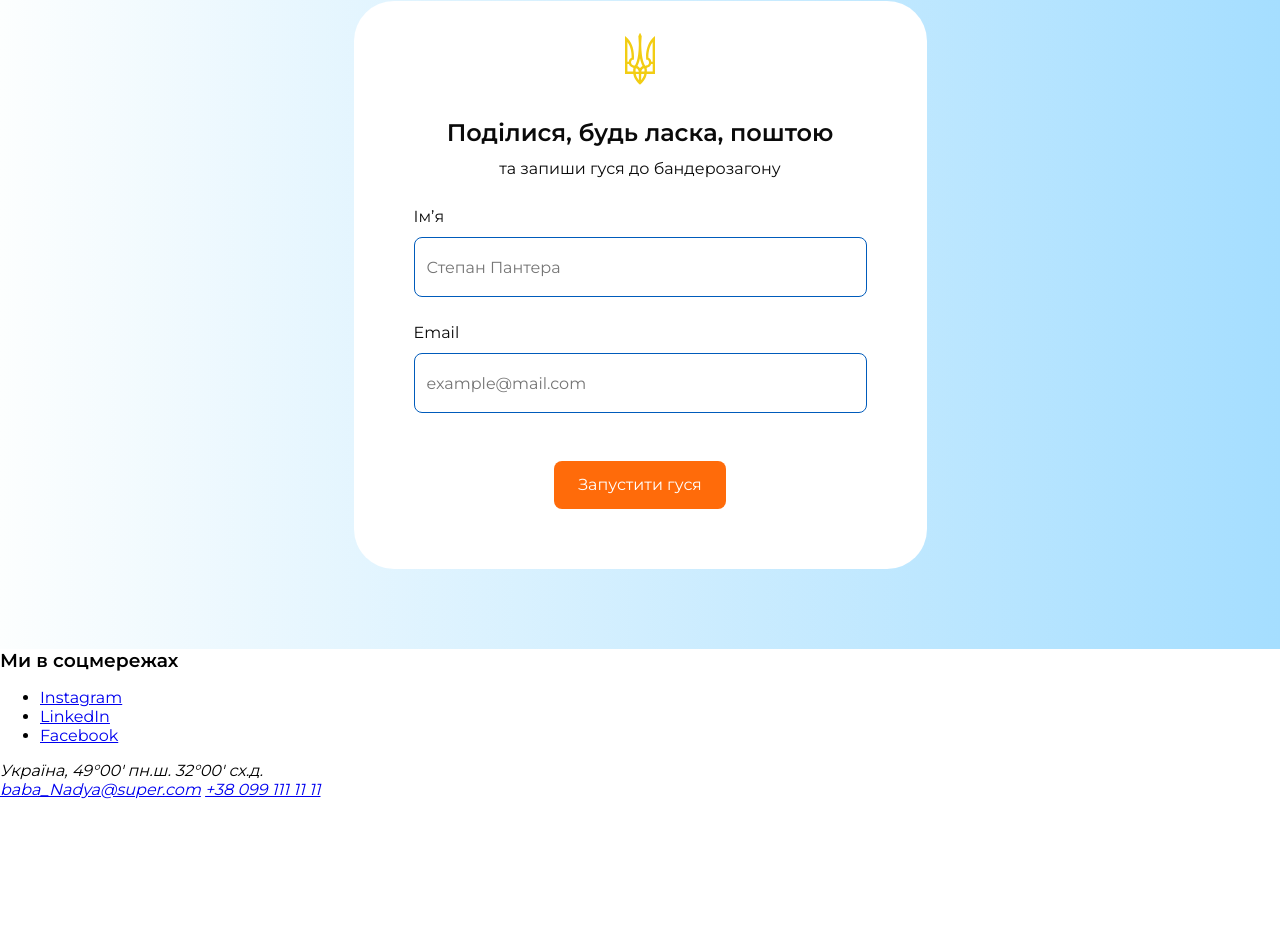
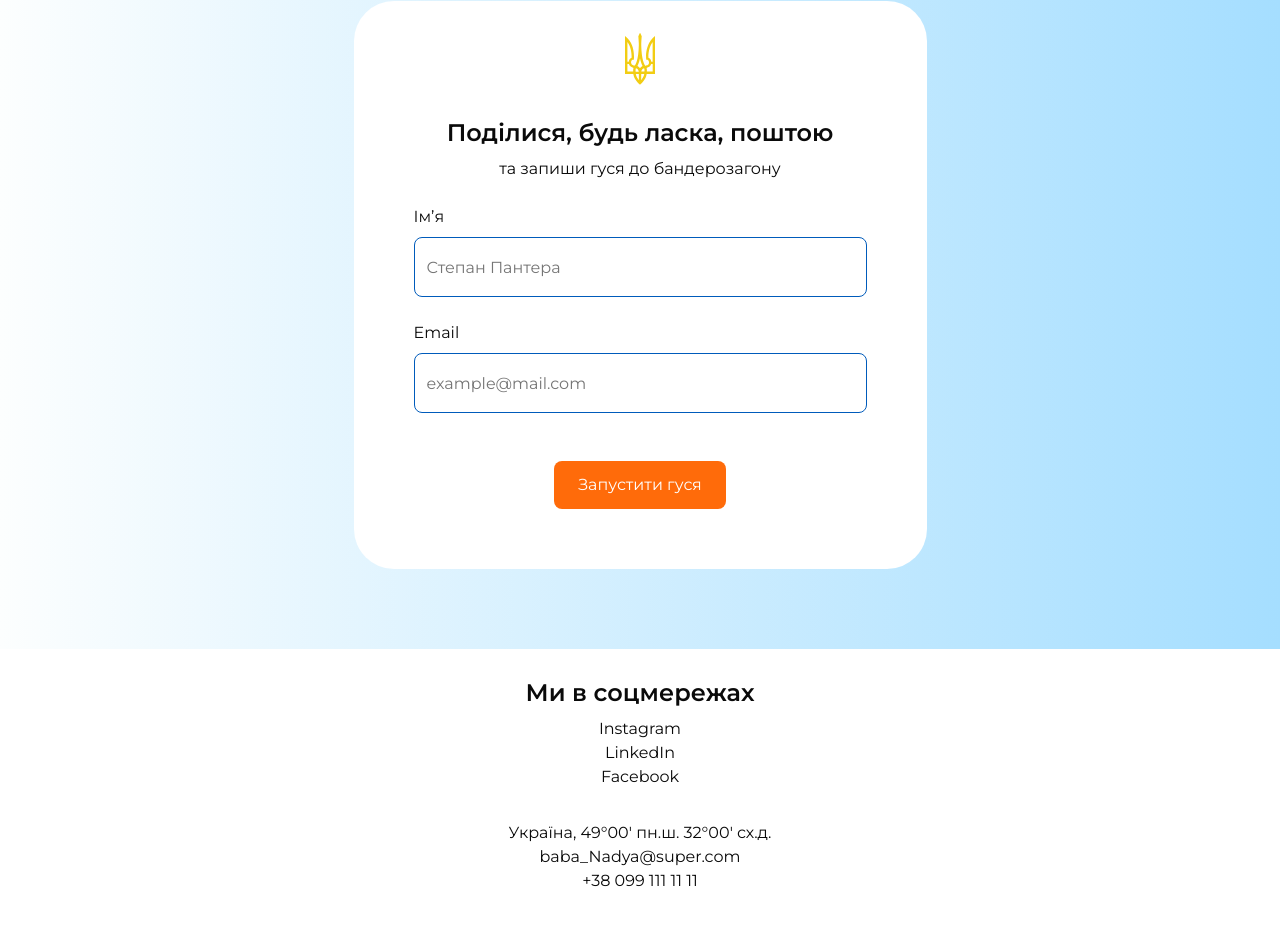
Before and after one commit to ur-Hanna/prof-marathon-goit, a plain HTML site: page index.html in a window 1280 px wide. Shown: the part 1737-2662 px from the top of the page. Before the commit the page ends 2536 px from the top, so only its background shows below. Drawn offline with Linux system fonts and the light colour scheme; files whose address does not match are found by name.

Commit message:
feature/add buttons styles, transition, footer styles

```diff
--- a/styles/style.css
+++ b/styles/style.css
@@ -18,6 +18,17 @@ h6,
 p {
   margin: 0;
   padding: 0;
+}
+
+/* стилі наведених кнопок */
+button {
+  cursor: pointer;
+  transition: box-shadow 200ms linear;
+}
+
+button:hover,
+button:focus {
+  box-shadow: 0px 10px 10px -6px rgba(107, 30, 0, 0.3);
 }
 
 /* стилі головної секції */
@@ -84,7 +95,6 @@ p {
   font-size: 16px;
   font-weight: 400;
   line-height: 24px;
-  cursor: pointer;
 }
 
 .main-page__img {
@@ -134,6 +144,11 @@ p {
 .facts-page__item {
   width: 374px;
   list-style-type: none;
+  transition: box-shadow 200ms linear;
+}
+
+.facts-page__item:hover {
+  box-shadow: 0px 0px 10px 3px #A5DEFF;
 }
 
 .facts-page__img {
@@ -228,7 +243,6 @@ p {
 .form-page__btn {
   margin-top: 24px;
   padding: 12px 24px;
-  cursor: pointer;
   border: none;
   border-radius: 8px;
   background: #FF6B0A;
@@ -251,3 +265,74 @@ p {
   z-index: 2;
   pointer-events: none;
 }
+
+/* стилі футера */
+.footer {
+  text-align: center;
+  padding: 32px;
+}
+
+.footer__container {
+  width: 1170px;
+  margin: 0 auto;
+}
+
+.address {
+  margin: 32px auto 0;
+  max-width: 772px;
+  color: #0A0A0A;
+  font-style: normal;
+  font-size: 16px;
+  font-weight: 400;
+  line-height: 24px;
+}
+
+.address__text {}
+
+.address__link {
+  color: #0A0A0A;
+  text-decoration: none;
+  transition: color 200ms linear;
+}
+
+.address__link--wrap {
+  display: flex;
+  flex-direction: column;
+}
+
+.footer__list--wrap {
+  text-align: center;
+}
+
+.footer__list--title {
+  margin-bottom: 12px;
+  color: #0A0A0A;
+  font-size: 24px;
+  font-weight: 600;
+  line-height: 24px;
+}
+
+.footer__list {
+  margin: 0;
+  padding: 0;
+  list-style-type: none;
+}
+
+.footer__item {
+  font-size: 16px;
+  font-weight: 400;
+  line-height: 24px;
+}
+
+.footer__link {
+  color: #0A0A0A;
+  text-decoration: none;
+  transition: color 200ms linear;
+}
+
+.footer__link:hover,
+.footer__link:focus,
+.address__link:hover,
+.address__link:focus {
+  color: #FF6B0A;
+}
```
